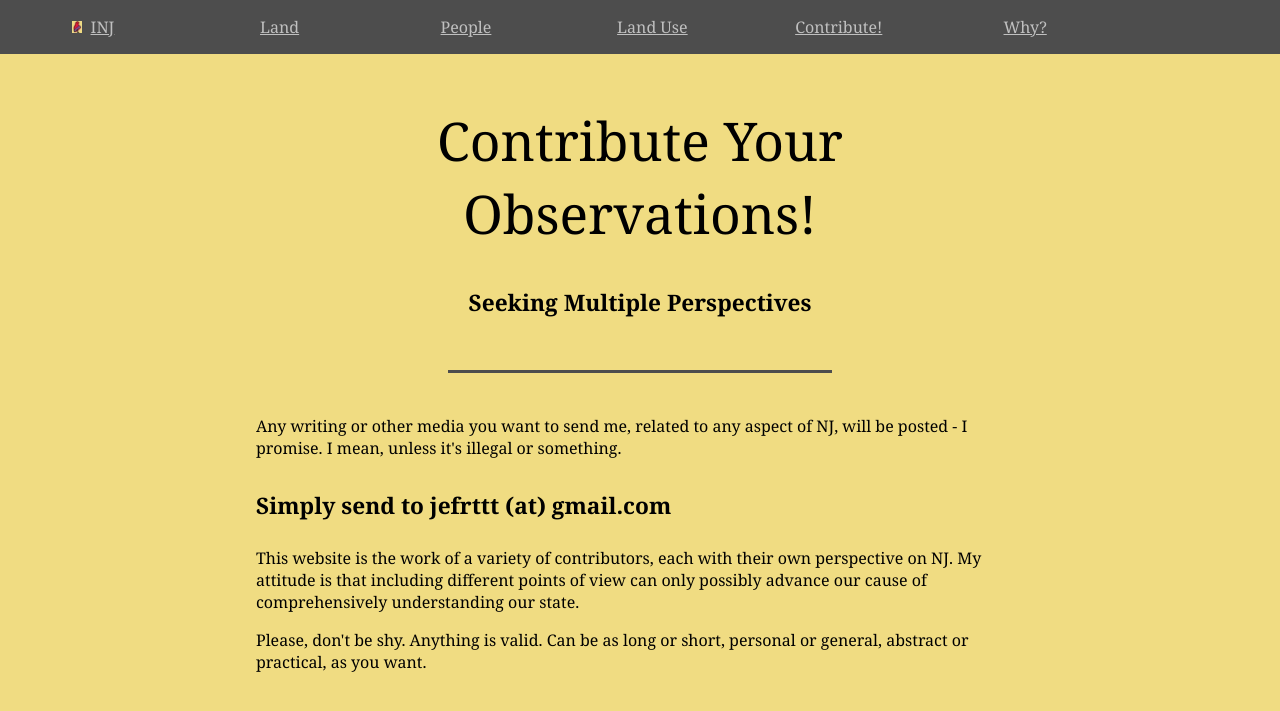
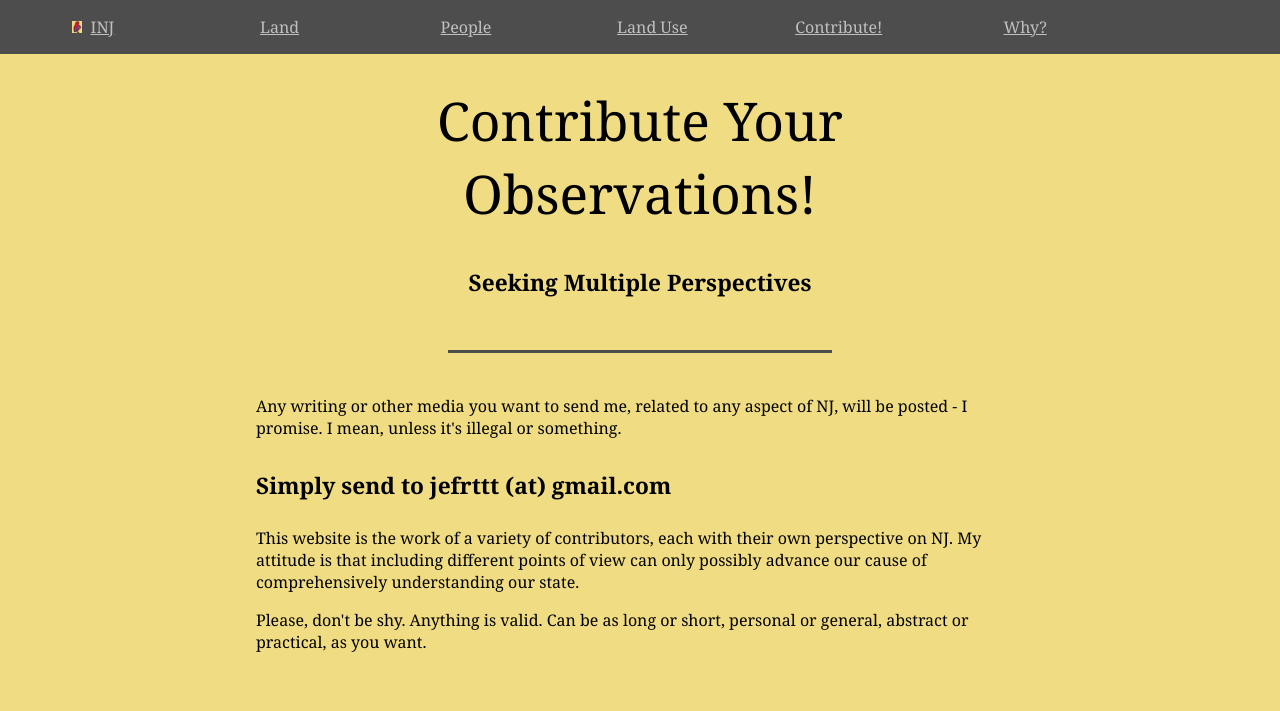
Before and after one commit to jonfried/oakafee.github.io, a Jekyll site: the page built from submit.html, in a window 1280 px wide. Shown: the top 711 px of the page. Built offline with Jekyll 4.4.1, drawn with Linux system fonts in a browser that asks for light colours.

Commit message:
Update style.css

```diff
--- a/styles/style.css
+++ b/styles/style.css
@@ -35,7 +35,7 @@ div.article {
         display: inline-block;
 }
 div.headline-container {
-        margin: 50px 0 37px 0;
+        margin: 30px 0 37px 0;
         text-align: center;
 }
 div.navigation {
```
